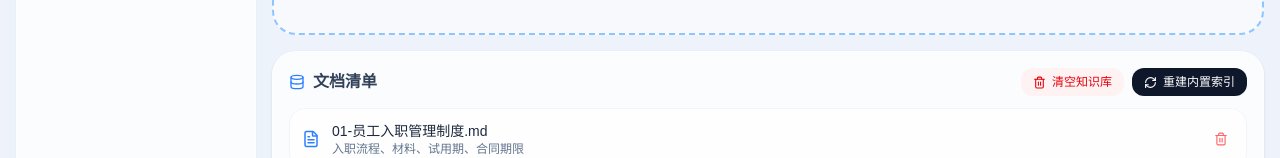
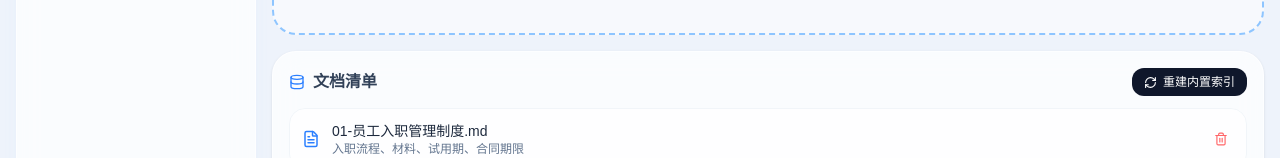
Before and after one commit to meizihao80/yunfan-agent, a Next.js app: page /kb in a window 1280 px wide. Shown: the part 295-453 px from the top of the page. Built offline with nearby package versions, Linux system fonts and the light colour scheme.

Commit message:
chore: 移除一键清空按钮

```diff
--- a/src/app/kb/page.tsx
+++ b/src/app/kb/page.tsx
@@ -120,14 +120,6 @@ export default function KbPage() {
           <div className="flex items-center gap-2 font-semibold text-slate-700">
             <Database size={16} className="text-blue-500" /> 文档清单
           </div>
-          <div className="flex gap-2">
-            <button
-              onClick={clearAll}
-              disabled={busy}
-              className="flex items-center gap-1.5 rounded-xl bg-red-50 px-3 py-1.5 text-xs text-red-600 transition hover:scale-105 hover:bg-red-100 disabled:opacity-50"
-            >
-              <Trash2 size={13} /> 清空知识库
-            </button>
           <button
             onClick={reingest}
             disabled={busy}
@@ -135,7 +127,6 @@ export default function KbPage() {
           >
             <RefreshCw size={13} className={busy ? "animate-spin" : ""} /> 重建内置索引
           </button>
-          </div>
         </div>
         <div className="space-y-2">
           {DOCS.map((d) => (
```
Lines whose indentation alone changed are shown as unchanged.
